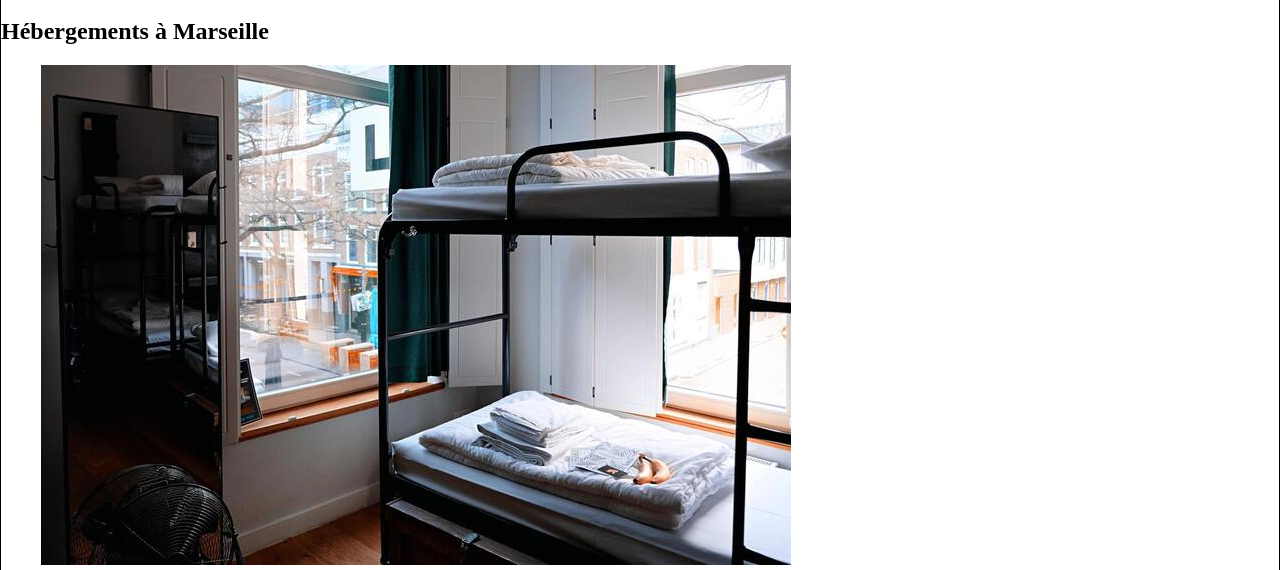
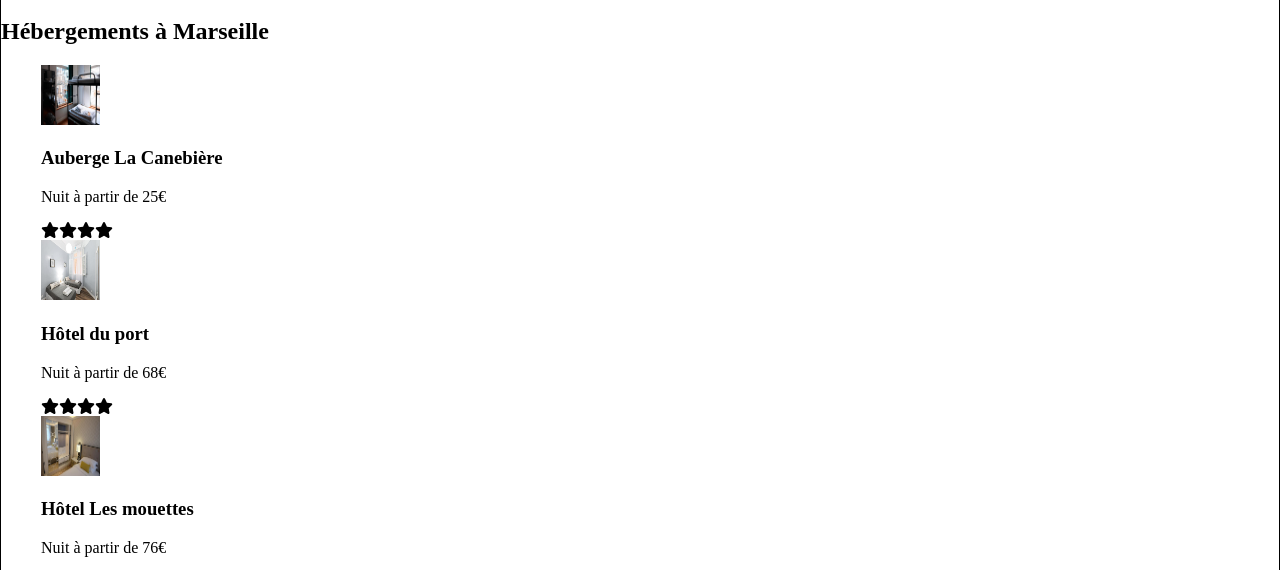
Before and after one commit to tetyanachouteau/Booki, a plain HTML site: page index.html in a window 1280 px wide. Shown: the part 159-729 px from the top of the page. Drawn offline with Linux system fonts and the light colour scheme.

Commit message:
Css: Ajout style img

```diff
--- a/CSS/style.css
+++ b/CSS/style.css
@@ -21,3 +21,10 @@ body {
    ul li {
     list-style-type: none;
    }
+
+   img{
+
+        width: 59px;
+        height: 60px;
+
+   }
--- a/index.html
+++ b/index.html
@@ -42,7 +42,7 @@
       <section>
          <h2>Hébergements à Marseille</h2>
          <ul>
-            <li><img src="/images/hebergements/4_small/marcus-loke-WQJvWU_HZFo-unsplash.jpg" alt="Photo d'hébergements" />
+            <li><img class="hebergement" src="/images/hebergements/4_small/marcus-loke-WQJvWU_HZFo-unsplash.jpg" alt="Photo d'hébergements" />
                <h3>Auberge La Canebière</h3>
                <p>Nuit à partir de 25€</p>
                <div><i class="fa-solid fa-star"></i><i class="fa-solid fa-star"></i><i class="fa-solid fa-star"></i><i class="fa-solid fa-star"></i>
```
